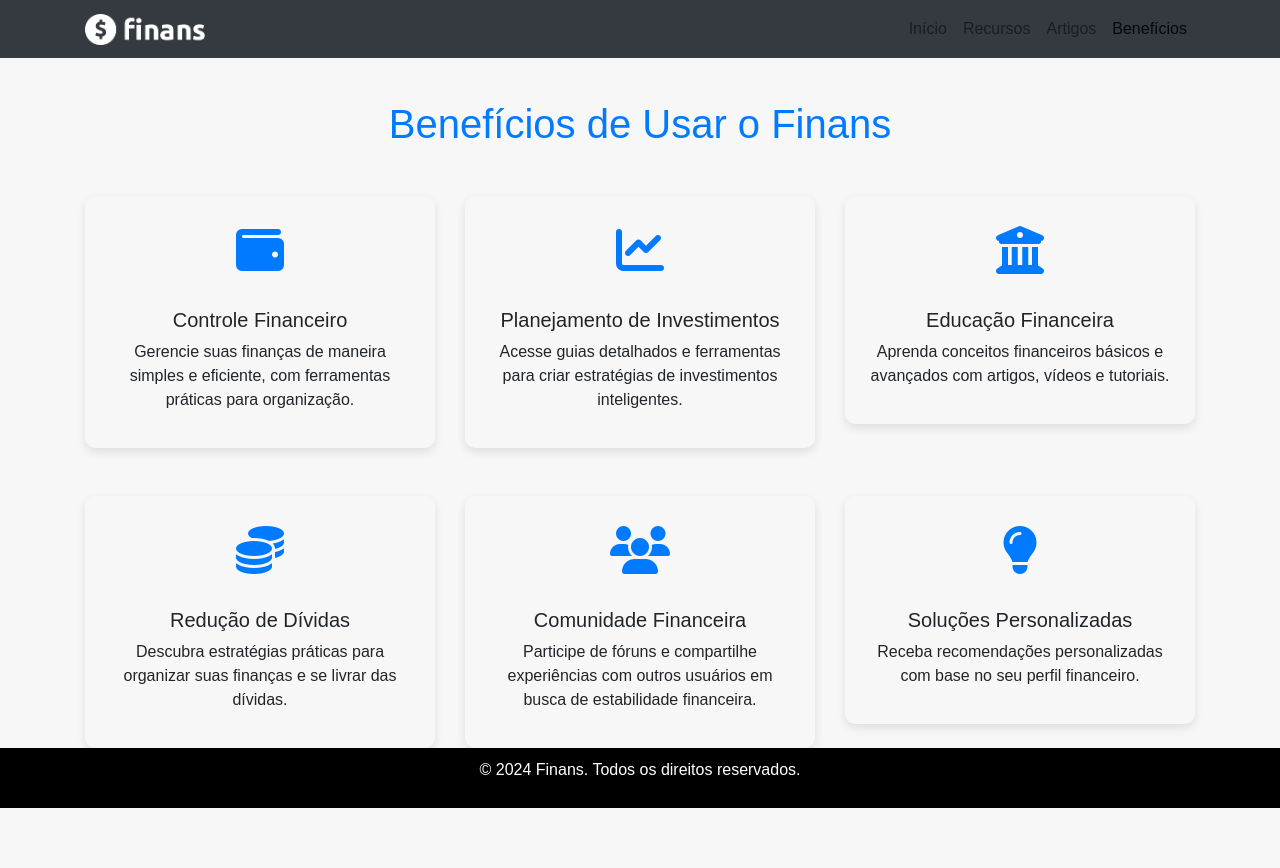
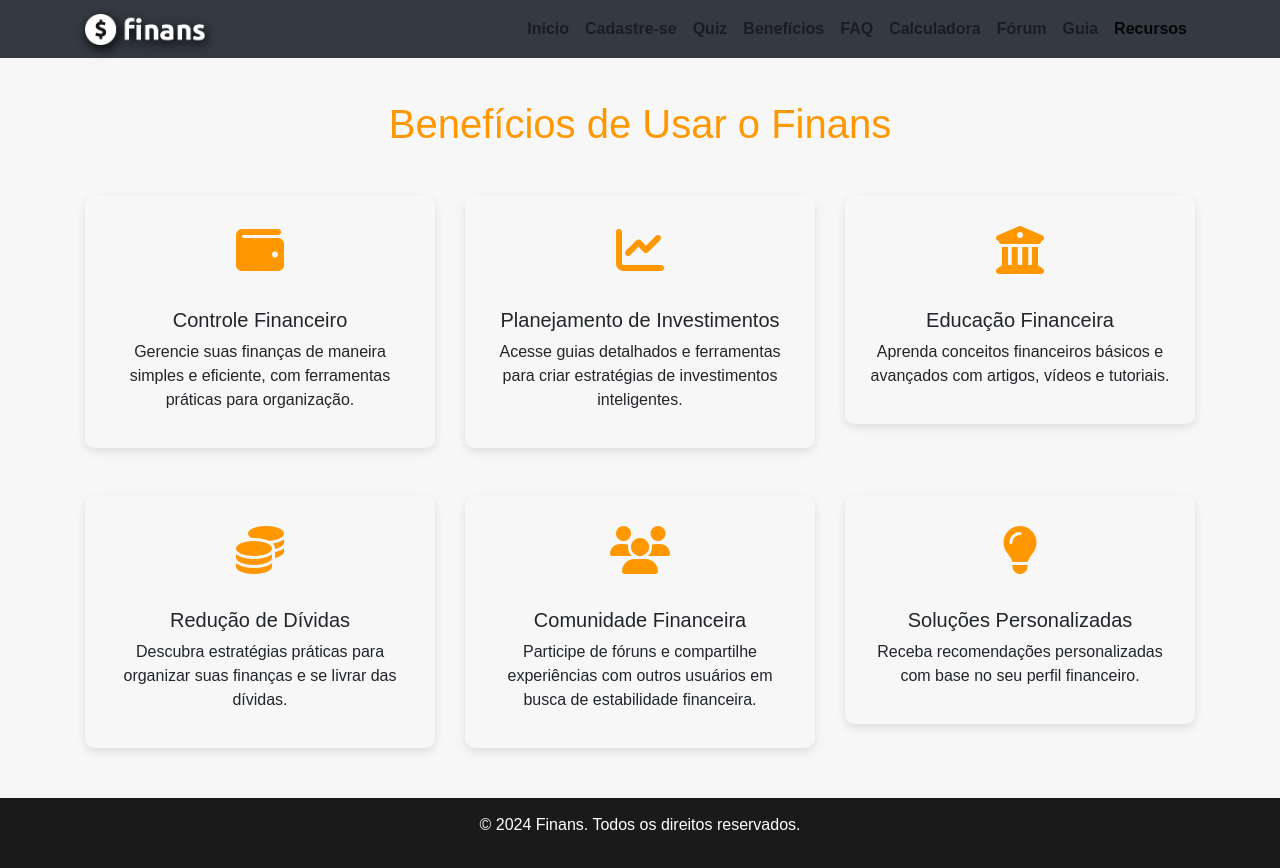
Before and after one commit to GabrielAssWin/Finan-as, a plain HTML site: page beneficios.html in a window 1280 px wide. Before the commit the page ends 808 px from the top, so only its background shows below. Drawn offline with nearby package versions, Linux system fonts and the light colour scheme.

Commit message:
Update beneficios.html
design e formatação atualizada

```diff
--- a/beneficios.html
+++ b/beneficios.html
@@ -6,6 +6,8 @@
   <title>Benefícios - Finans</title>
   <!-- Bootstrap CSS -->
   <link href="https://cdn.jsdelivr.net/npm/bootstrap@4.6.2/dist/css/bootstrap.min.css" rel="stylesheet">
+  <!-- Font Awesome -->
+  <link href="https://cdnjs.cloudflare.com/ajax/libs/font-awesome/5.15.4/css/all.min.css" rel="stylesheet">
   <!-- Estilos Personalizados -->
   <style>
     body {
@@ -13,15 +15,33 @@
       font-family: Arial, sans-serif;
     }
 
+    .navbar {
+      background: #ff9800;
+    }
+
+    .navbar-brand img {
+      filter: drop-shadow(2px 4px 6px black);
+    }
+
+    .navbar-nav .nav-link {
+      color: #fff;
+      font-weight: bold;
+      transition: color 0.3s;
+    }
+
+    .navbar-nav .nav-link:hover {
+      color: #333;
+    }
+
     .content-header {
       margin-top: 100px;
       text-align: center;
-      color: #007bff;
+      color: #ff9800;
     }
 
     .benefit-icon {
       font-size: 3rem;
-      color: #007bff;
+      color: #ff9800;
       margin-bottom: 20px;
     }
 
@@ -38,10 +58,13 @@
     }
 
     footer {
-      background-color: black;
+      background: #1a1a1a;
       color: white;
       text-align: center;
-      padding: 10px 0;
+      padding: 15px 0;
+      width: 100%;
+      margin-top: 50px;
+      position: relative;
     }
   </style>
 </head>
@@ -57,9 +80,14 @@
         <div class="collapse navbar-collapse" id="navbarNav">
           <ul class="navbar-nav ml-auto">
             <li class="nav-item"><a href="index.html" class="nav-link">Início</a></li>
-            <li class="nav-item"><a href="recursos.html" class="nav-link">Recursos</a></li>
-            <li class="nav-item"><a href="artigos.html" class="nav-link">Artigos</a></li>
-            <li class="nav-item"><a href="beneficios.html" class="nav-link active">Benefícios</a></li>
+            <li class="nav-item"><a href="cadastro.html" class="nav-link">Cadastre-se</a></li>
+            <li class="nav-item"><a href="Quiz.html" class="nav-link">Quiz</a></li>
+            <li class="nav-item"><a href="beneficios.html" class="nav-link">Benefícios</a></li>
+            <li class="nav-item"><a href="faq.html" class="nav-link">FAQ</a></li>
+            <li class="nav-item"><a href="calc.html" class="nav-link">Calculadora</a></li>
+            <li class="nav-item"><a href="forum.html" class="nav-link">Fórum</a></li>
+            <li class="nav-item"><a href="guia.html" class="nav-link">Guia</a></li>
+            <li class="nav-item"><a href="recursos.html" class="nav-link active">Recursos</a></li>
           </ul>
         </div>
       </div>
```
